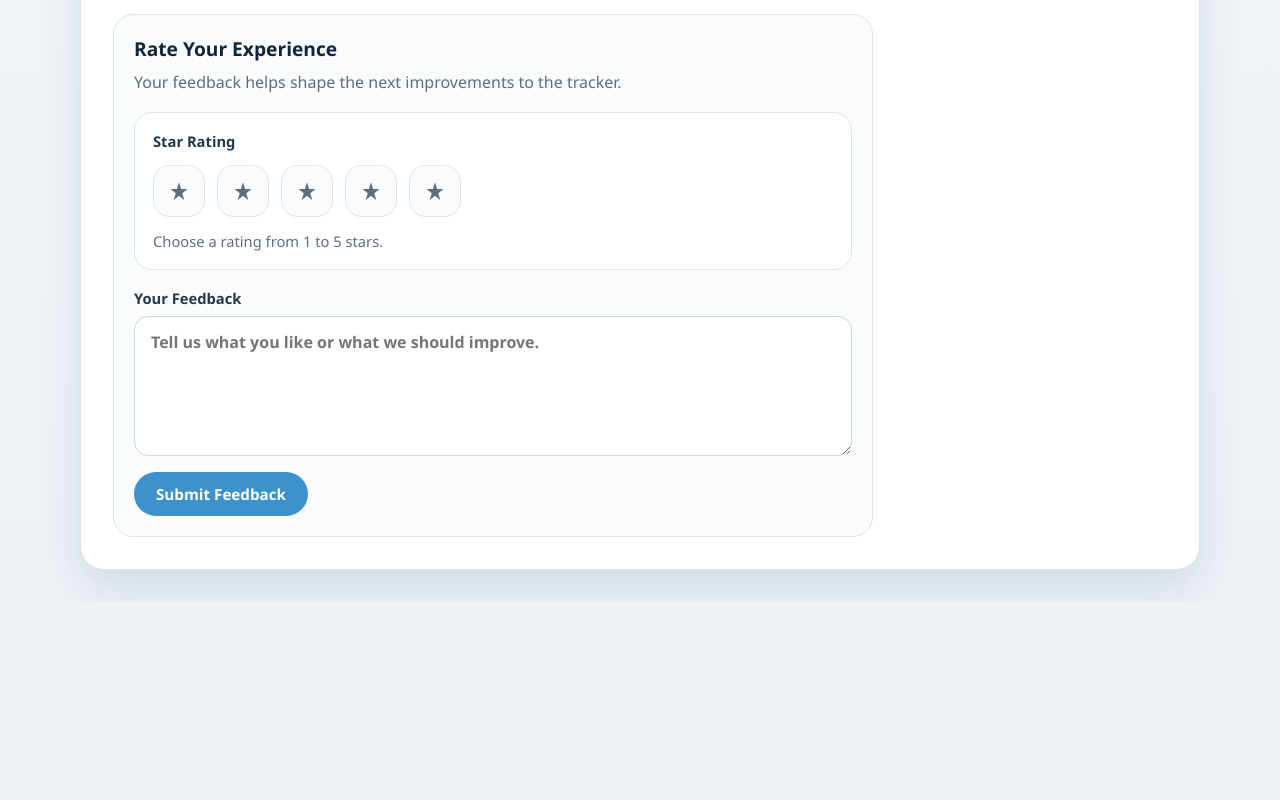
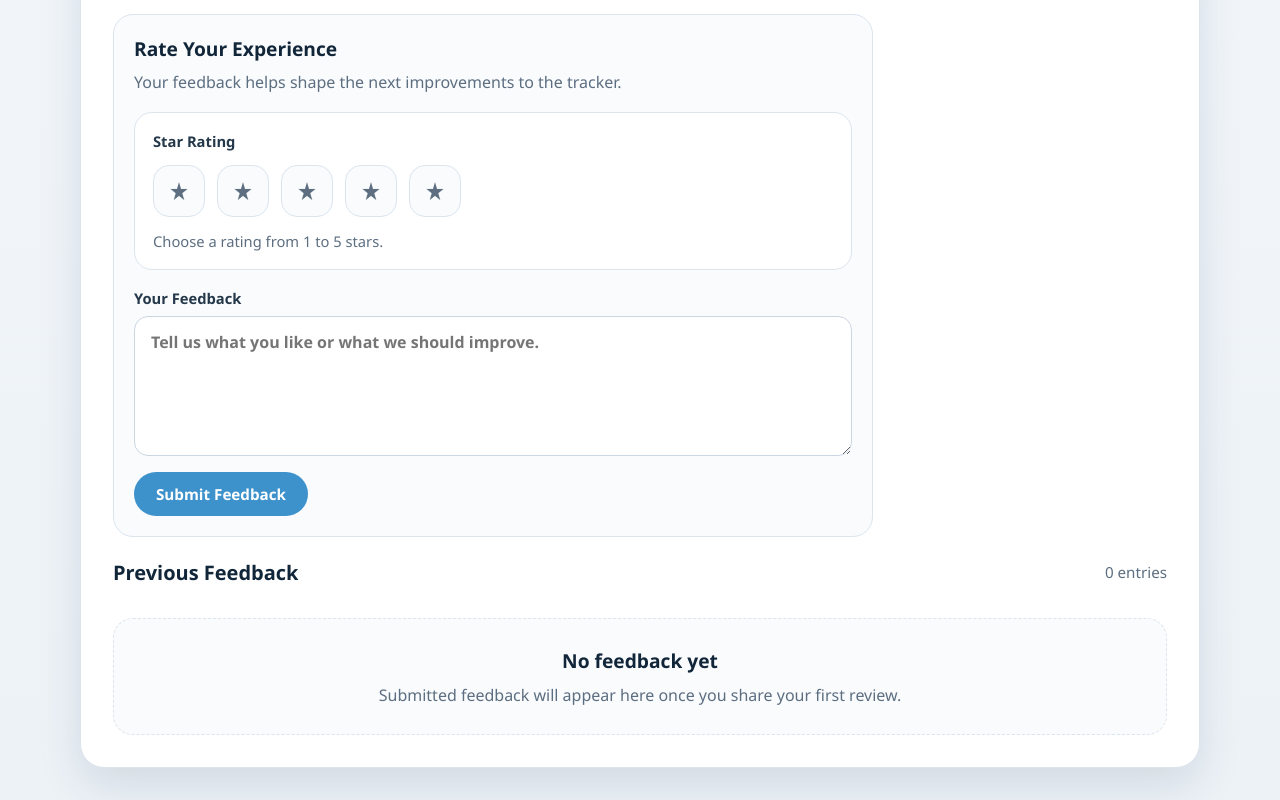
Before and after one commit to Pubudugunawardhana/Expense_Tracker, a React (Create React App) app: page /feedback in a window 1280 px wide. Shown: the part 396-1196 px from the top of the page. Before the commit the page ends 998 px from the top, so only its background shows below. Built offline with nearby package versions, Linux system fonts and the light colour scheme.

Commit message:
Save & Load Feedback

```diff
--- a/src/App.css
+++ b/src/App.css
@@ -1063,6 +1063,57 @@
   color: var(--text-muted);
   transition: color 0.35s ease;
 }
+
+.feedback-history {
+  display: flex;
+  flex-direction: column;
+  gap: 16px;
+}
+
+.feedback-list {
+  display: grid;
+  gap: 14px;
+}
+
+.feedback-card {
+  padding: 18px;
+  border: 1px solid var(--surface-border);
+  border-radius: 20px;
+  background-color: var(--surface-alt);
+  transition: background-color 0.35s ease, border-color 0.35s ease,
+    box-shadow 0.25s ease;
+}
+
+.feedback-card:hover {
+  box-shadow: 0 12px 28px rgba(19, 47, 76, 0.08);
+}
+
+.feedback-card-header {
+  display: flex;
+  align-items: center;
+  justify-content: space-between;
+  gap: 12px;
+  margin-bottom: 12px;
+}
+
+.feedback-card-rating {
+  color: #f4a259;
+  letter-spacing: 0.08em;
+}
+
+.feedback-card-header span {
+  color: var(--text-muted);
+  font-size: 0.92rem;
+  font-weight: 700;
+  transition: color 0.35s ease;
+}
+
+.feedback-card-text {
+  margin: 0;
+  color: var(--text-secondary);
+  line-height: 1.6;
+  transition: color 0.35s ease;
+}
 .empty-state {
   padding: 28px 20px;
   border: 1px dashed var(--surface-border);
--- a/src/pages/FeedbackPage.js
+++ b/src/pages/FeedbackPage.js
@@ -1,4 +1,4 @@
-import { useState } from 'react';
+import { useEffect, useState } from 'react';
 
 const STAR_OPTIONS = [1, 2, 3, 4, 5];
 const FEEDBACK_STORAGE_KEY = 'expense-tracker-feedback';
@@ -10,12 +10,59 @@ const createFeedbackEntry = (rating, feedback) => ({
   submittedAt: new Date().toISOString(),
 });
 
+const normalizeFeedbackEntry = (entry, index) => {
+  const numericRating = Number(entry?.rating);
+  const trimmedFeedback = typeof entry?.feedback === 'string' ? entry.feedback.trim() : '';
+
+  if (!Number.isFinite(numericRating) || numericRating < 1 || numericRating > 5) {
+    return null;
+  }
+
+  if (!trimmedFeedback) {
+    return null;
+  }
+
+  return {
+    id: entry?.id || `saved-feedback-${index}`,
+    rating: numericRating,
+    feedback: trimmedFeedback,
+    submittedAt: entry?.submittedAt || '',
+  };
+};
+
+const getInitialFeedbackEntries = () => {
+  try {
+    const savedFeedback = localStorage.getItem(FEEDBACK_STORAGE_KEY);
+    const parsedFeedback = savedFeedback ? JSON.parse(savedFeedback) : [];
+
+    if (!Array.isArray(parsedFeedback)) {
+      return [];
+    }
+
+    return parsedFeedback
+      .map((entry, index) => normalizeFeedbackEntry(entry, index))
+      .filter(Boolean);
+  } catch (storageError) {
+    console.error('Failed to load feedback from localStorage.', storageError);
+    return [];
+  }
+};
+
 function FeedbackPage() {
   const [rating, setRating] = useState(0);
   const [hoveredRating, setHoveredRating] = useState(0);
   const [feedback, setFeedback] = useState('');
   const [error, setError] = useState('');
   const [submittedRating, setSubmittedRating] = useState(null);
+  const [feedbackEntries, setFeedbackEntries] = useState(getInitialFeedbackEntries);
+
+  useEffect(() => {
+    try {
+      localStorage.setItem(FEEDBACK_STORAGE_KEY, JSON.stringify(feedbackEntries));
+    } catch (storageError) {
+      console.error('Failed to save feedback to localStorage.', storageError);
+    }
+  }, [feedbackEntries]);
 
   const activeRating = hoveredRating || rating;
   const ratingMessage = hoveredRating
@@ -40,12 +87,10 @@ function FeedbackPage() {
     }
 
     try {
-      const existingFeedback = localStorage.getItem(FEEDBACK_STORAGE_KEY);
-      const parsedFeedback = existingFeedback ? JSON.parse(existingFeedback) : [];
-      const nextFeedback = Array.isArray(parsedFeedback) ? parsedFeedback : [];
-
-      nextFeedback.push(createFeedbackEntry(rating, trimmedFeedback));
-      localStorage.setItem(FEEDBACK_STORAGE_KEY, JSON.stringify(nextFeedback));
+      setFeedbackEntries((currentEntries) => [
+        createFeedbackEntry(rating, trimmedFeedback),
+        ...currentEntries,
+      ]);
     } catch (storageError) {
       console.error('Failed to save feedback to localStorage.', storageError);
       setError('Unable to save your feedback right now. Please try again.');
@@ -157,6 +202,34 @@ function FeedbackPage() {
           </button>
         </div>
       </form>
+
+      <section className="feedback-history">
+        <div className="list-header">
+          <h2>Previous Feedback</h2>
+          <span>{feedbackEntries.length} entries</span>
+        </div>
+
+        {feedbackEntries.length > 0 ? (
+          <div className="feedback-list">
+            {feedbackEntries.map((entry) => (
+              <article className="feedback-card" key={entry.id}>
+                <div className="feedback-card-header">
+                  <strong className="feedback-card-rating">
+                    {'\u2605'.repeat(entry.rating)}
+                  </strong>
+                  <span>{entry.rating}/5</span>
+                </div>
+                <p className="feedback-card-text">{entry.feedback}</p>
+              </article>
+            ))}
+          </div>
+        ) : (
+          <div className="empty-state">
+            <h2>No feedback yet</h2>
+            <p>Submitted feedback will appear here once you share your first review.</p>
+          </div>
+        )}
+      </section>
     </section>
   );
 }
```
Also changed, not shown: 1 other file (tests, documents, lock files or other folders).
